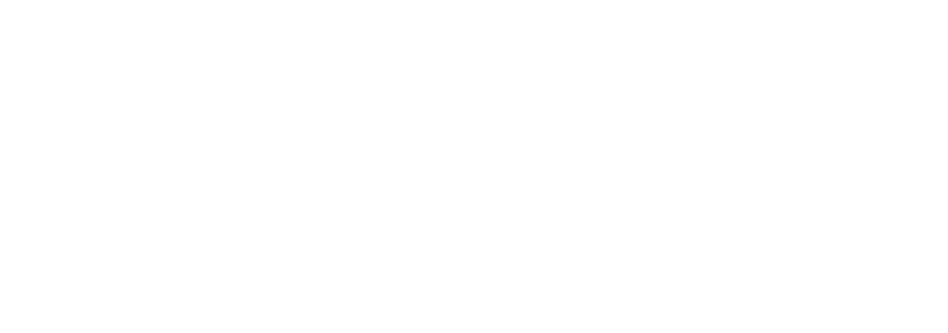
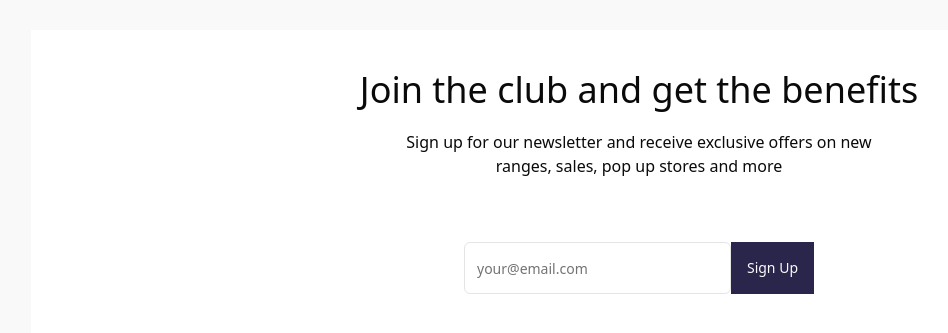
Before and after one commit to dkn1fe/avion-shop, a React (Vite) app in the folder client/: page / in a window 1280 px wide. Shown: the part 1918-2251 px from the top of the page, without its empty margins (1-949 px from the left). Before the commit the page ends 1808 px from the top, so only its background shows below. Built offline with nearby package versions, Linux system fonts and the light colour scheme; no server answers.

Commit message:
feat: add sign-up block

```diff
--- /dev/null
+++ b/client/src/components/signUp/SignUp.tsx
@@ -0,0 +1,26 @@
+import { Input } from "@/shared/ui/ui/input";
+import { Button } from "@/shared/ui/ui/button";
+
+export const SignUp = () => {
+  return (
+    <div className="bg-[#F9F9F9] h-[481px] w-full max-[600px]:bg-white">
+      <div className="container flex justify-center pt-5">
+        <div className="bg-white h-[364px] w-full mt-10">
+          <div className="text-center mt-10 max-[600px]:text-start">
+            <div className="flex flex-col gap-5 mt-10">
+              <h3 className="text-4xl max-[600px]:text-[24px]">Join the club and get the benefits</h3>
+              <p className="max-w-[470px] m-auto max-[600px]:m-0 max-[600px]:text-[14px]">
+                Sign up for our newsletter and receive exclusive offers on new
+                ranges, sales, pop up stores and more
+              </p>
+            </div>
+            <div className="flex max-w-[350px] m-auto pt-16 max-[600px]:m-0 ">
+              <Input className="outline-none h-[52px]"  type="email" placeholder="your@email.com" />
+              <Button className="bg-[#2A254B] h-[52px] rounded-none">Sign Up</Button>
+            </div>
+          </div>
+        </div>
+      </div>
+    </div>
+  );
+};
--- a/client/src/pages/HomePage.tsx
+++ b/client/src/pages/HomePage.tsx
@@ -1,20 +1,23 @@
-import { Header } from "@/components/Header/Header"
-import { MainBlock } from "@/components/MainBlock/MainBlock"
-import { Carusel } from "@/components/caruselBlock/Carusel"
+import { Header } from "@/components/Header/Header";
+import { MainBlock } from "@/components/MainBlock/MainBlock";
+import { Carusel } from "@/components/caruselBlock/Carusel";
+import { SignUp } from "@/components/signUp/SignUp";
 
 export const HomePage = () => {
-
   return (
     <>
       <header>
-            <Header/>
+        <Header />
       </header>
       <main className="mt-20">
-            <MainBlock/>
+        <MainBlock />
       </main>
       <section className="mt-32">
-             <Carusel/>
+        <Carusel />
+      </section>
+      <section className="mt-20">
+        <SignUp />
       </section>
     </>
-    )
-}
+  );
+};
```
Lines whose indentation alone changed are shown as unchanged.
